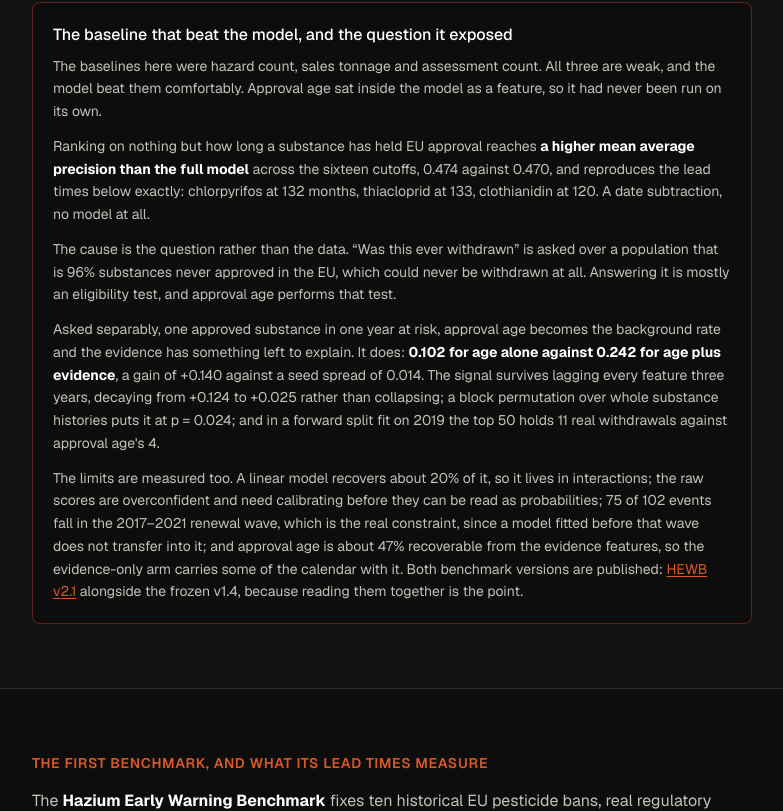
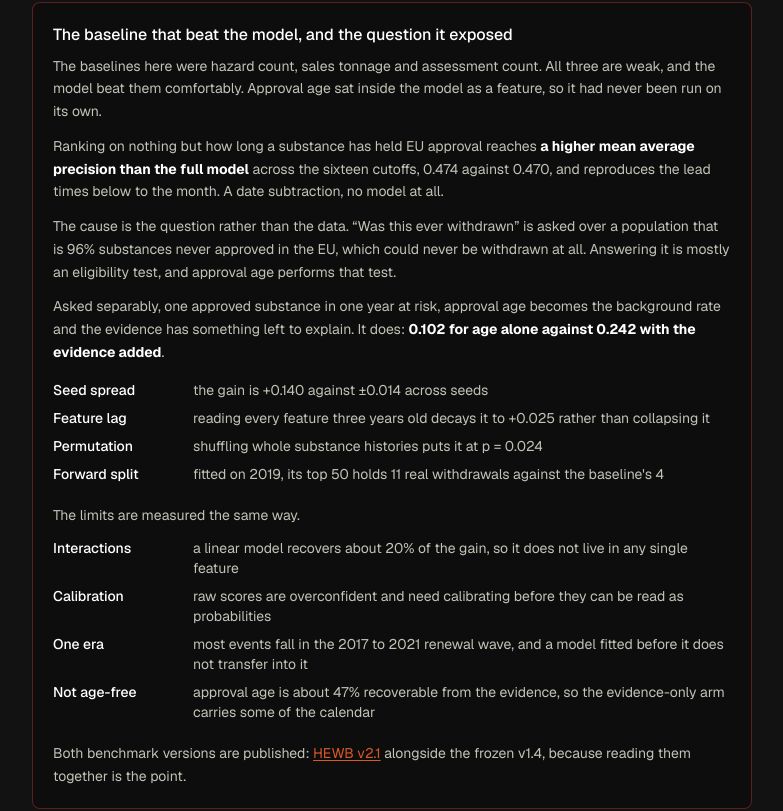
Before and after one commit to MartinBlomqvistDev/hazium, a Next.js app in the folder web/: page /method in a window 1280 px wide. Shown: the part 1495-2306 px from the top of the page, without its empty margins (248-1031 px from the left). Built offline with nearby package versions, Linux system fonts and the light colour scheme.

Commit message:
docs: turn the densest statistics paragraphs into scannable lists

```diff
--- a/web/components/HowItWorks.tsx
+++ b/web/components/HowItWorks.tsx
@@ -133,8 +133,7 @@ export default function HowItWorks({ survival }: { survival: SurvivalData }) {
             Ranking on nothing but how long a substance has held EU approval reaches{" "}
             <strong className="text-text-primary">a higher mean average precision than the full
             model</strong> across the sixteen cutoffs, 0.474 against 0.470, and reproduces
-            the lead times below exactly: chlorpyrifos at 132 months, thiacloprid at 133,
-            clothianidin at 120. A date subtraction, no model at all.
+            the lead times below to the month. A date subtraction, no model at all.
           </p>
           <p className="mt-3 text-sm leading-relaxed text-text-secondary">
             The cause is the question rather than the data. &ldquo;Was this ever withdrawn&rdquo;
@@ -146,27 +145,70 @@ export default function HowItWorks({ survival }: { survival: SurvivalData }) {
             Asked separably, one approved substance in one year at risk, approval age becomes the
             background rate and the evidence has something left to explain. It does:{" "}
             <strong className="text-text-primary">
-              {age.toFixed(3)} for age alone against {both.toFixed(3)} for age plus evidence
+              {age.toFixed(3)} for age alone against {both.toFixed(3)} with the evidence added
             </strong>
-            , a gain of +{(both - age).toFixed(3)} against a seed spread of{" "}
-            {h1.arms["age + evidence"].seed_sd.toFixed(3)}. The signal survives lagging every
-            feature three years, decaying from +{v.lag_deltas["0"].toFixed(3)} to +
-            {v.lag_deltas["3"].toFixed(3)}{" "}
-            rather than collapsing; a block permutation over whole
-            substance histories puts it at p&nbsp;=&nbsp;{v.permutation_p.toFixed(3)}; and in a
-            forward split fit on {split?.train_through} the top 50 holds{" "}
-            {split?.both_hits_at_50} real withdrawals against approval age&apos;s{" "}
-            {split?.age_hits_at_50}.
+            .
           </p>
-          <p className="mt-3 text-sm leading-relaxed text-text-secondary">
-            The limits are measured too. A linear model recovers about{" "}
-            {(v.linear_share_recovered * 100).toFixed(0)}% of it, so it lives in interactions;
-            the raw scores are overconfident and need calibrating before they can be read as
-            probabilities; 75 of 102 events fall in the 2017&ndash;2021 renewal wave, which is
-            the real constraint, since a model fitted before that wave does not transfer into it;
-            and approval age is about {(v.age_from_evidence_r2 * 100).toFixed(0)}% recoverable
-            from the evidence features, so the evidence-only arm carries some of the calendar
-            with it. Both benchmark versions are published:{" "}
+
+          {/* Four checks, one line each. As a single paragraph this carried eleven
+              figures and nobody finished it. */}
+          <dl className="mt-4 space-y-2 text-sm">
+            {[
+              {
+                k: "Seed spread",
+                v: `the gain is +${(both - age).toFixed(3)} against ±${h1.arms["age + evidence"].seed_sd.toFixed(3)} across seeds`,
+              },
+              {
+                k: "Feature lag",
+                v: `reading every feature three years old decays it to +${v.lag_deltas["3"].toFixed(3)} rather than collapsing it`,
+              },
+              {
+                k: "Permutation",
+                v: `shuffling whole substance histories puts it at p = ${v.permutation_p.toFixed(3)}`,
+              },
+              {
+                k: "Forward split",
+                v: `fitted on ${split?.train_through}, its top 50 holds ${split?.both_hits_at_50} real withdrawals against the baseline's ${split?.age_hits_at_50}`,
+              },
+            ].map((row) => (
+              <div key={row.k} className="flex flex-col gap-0.5 sm:flex-row sm:gap-3">
+                <dt className="shrink-0 font-medium text-text-primary sm:w-32">{row.k}</dt>
+                <dd className="text-text-secondary">{row.v}</dd>
+              </div>
+            ))}
+          </dl>
+
+          <p className="mt-5 text-sm leading-relaxed text-text-secondary">
+            The limits are measured the same way.
+          </p>
+          <dl className="mt-3 space-y-2 text-sm">
+            {[
+              {
+                k: "Interactions",
+                v: `a linear model recovers about ${(v.linear_share_recovered * 100).toFixed(0)}% of the gain, so it does not live in any single feature`,
+              },
+              {
+                k: "Calibration",
+                v: "raw scores are overconfident and need calibrating before they can be read as probabilities",
+              },
+              {
+                k: "One era",
+                v: "most events fall in the 2017 to 2021 renewal wave, and a model fitted before it does not transfer into it",
+              },
+              {
+                k: "Not age-free",
+                v: `approval age is about ${(v.age_from_evidence_r2 * 100).toFixed(0)}% recoverable from the evidence, so the evidence-only arm carries some of the calendar`,
+              },
+            ].map((row) => (
+              <div key={row.k} className="flex flex-col gap-0.5 sm:flex-row sm:gap-3">
+                <dt className="shrink-0 font-medium text-text-primary sm:w-32">{row.k}</dt>
+                <dd className="text-text-secondary">{row.v}</dd>
+              </div>
+            ))}
+          </dl>
+
+          <p className="mt-5 text-sm leading-relaxed text-text-secondary">
+            Both benchmark versions are published:{" "}
             <a
               href="https://github.com/MartinBlomqvistDev/hazium/tree/main/release/hewb-v2"
               className="text-accent underline underline-offset-2"
--- a/web/components/OriginStory.tsx
+++ b/web/components/OriginStory.tsx
@@ -27,11 +27,12 @@ export default function OriginStory() {
         </p>
         <p className="mt-4 leading-relaxed text-text-secondary">
           The concern itself is not in doubt. A national SGU groundwater
-          investigation across 2023 to 2025 found TFA at 91 percent of 237 sites
-          (median 230 ng/l), tied to fluorinated plant-protection products
-          breaking down. Sweden&apos;s historical pesticide monitoring meanwhile
-          records fluazinam at zero of 139 groundwater analyses: the parent
-          never arrives because it becomes TFA. That monitoring is too recent to
+          investigation across 2023 to 2025 found TFA at{" "}
+          <strong className="text-text-primary">91 percent of the sites it tested</strong>,
+          tied to fluorinated plant-protection products breaking down. Sweden&apos;s
+          historical pesticide monitoring meanwhile has never once detected
+          fluazinam in groundwater: the parent does not arrive, because by then it
+          is TFA. That monitoring is too recent to
           have fed a pre-2023 ranking, so it is not a model input; it is
           independent, after-the-fact confirmation of the concern the project set
           out to anticipate. Folding groundwater and residue monitoring in as a
```
